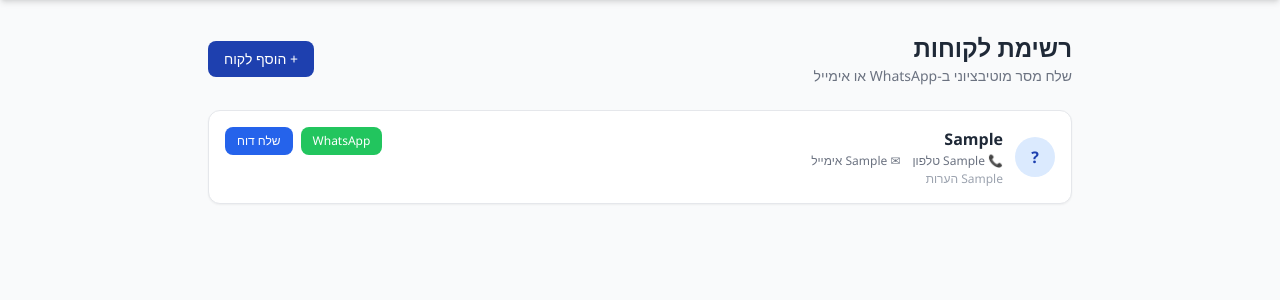
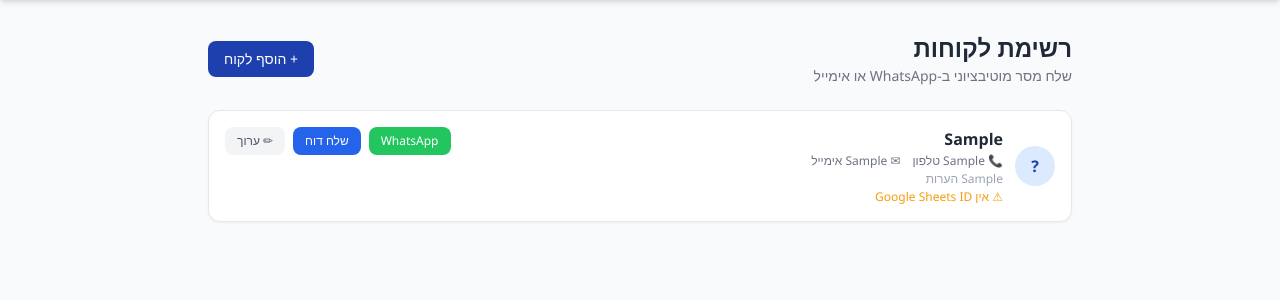
Before and after one commit to odedaviv/business-coach-app, a Flask app: template templates/contacts.html in a window 1280 px wide. Shown: the part 52-352 px from the top of the page. Run offline with Flask 3, Linux system fonts and the light colour scheme; the template is opened without the code that fills it: most values are stand-ins (such as "Sample title", 1, 10 or a date in 2020); some libraries are stand-ins or nearby versions.

Commit message:
Add edit contact button with Sheets ID support

```diff
--- a/app.py
+++ b/app.py
@@ -322,6 +322,30 @@ def api_save_contact():
         return jsonify({'error': str(e)}), 500
 
 
+@app.route('/api/update_contact', methods=['POST'])
+@admin_required
+def api_update_contact():
+    data = request.json
+    sheets_id = os.getenv('CONTACTS_SHEETS_ID', '')
+    if not sheets_id:
+        return jsonify({'error': 'CONTACTS_SHEETS_ID לא מוגדר'}), 400
+    try:
+        from contacts import update_contact
+        row_index = data.get('row_index', 2)
+        update_contact(sheets_id, row_index, {
+            'name': data.get('name', ''),
+            'phone': data.get('phone', ''),
+            'email': data.get('email', ''),
+            'meeting_day': data.get('meeting_day', ''),
+            'meeting_time': data.get('meeting_time', ''),
+            'notes': data.get('notes', ''),
+            'sheets_id': data.get('sheets_id', ''),
+        })
+        return jsonify({'success': True})
+    except Exception as e:
+        return jsonify({'error': str(e)}), 500
+
+
 if __name__ == '__main__':
     port = int(os.getenv('PORT', 5000))
     debug = os.getenv('FLASK_DEBUG', 'true').lower() == 'true'
--- a/contacts.py
+++ b/contacts.py
@@ -49,19 +49,21 @@ def save_contact(sheets_id, contact):
         contact.get('meeting_day', ''),
         contact.get('meeting_time', ''),
         contact.get('notes', ''),
+        contact.get('sheets_id', ''),
     ])
 
 
 def update_contact(sheets_id, row_index, contact):
     """row_index is 1-based (header=1, first data row=2)"""
     ws = get_contacts_sheet(sheets_id)
-    ws.update(f'A{row_index}:F{row_index}', [[
+    ws.update(f'A{row_index}:G{row_index}', [[
         contact.get('name', ''),
         contact.get('phone', ''),
         contact.get('email', ''),
         contact.get('meeting_day', ''),
         contact.get('meeting_time', ''),
         contact.get('notes', ''),
+        contact.get('sheets_id', ''),
     ]])
 
 
--- a/templates/contacts.html
+++ b/templates/contacts.html
@@ -43,7 +43,9 @@
       <input id="f-time" type="time" class="border border-gray-300 rounded-lg px-3 py-2 text-sm w-28 focus:outline-none focus:ring-2 focus:ring-blue-400" />
     </div>
     <input id="f-notes" type="text" placeholder="הערות"
-           class="border border-gray-300 rounded-lg px-3 py-2 text-sm sm:col-span-2 focus:outline-none focus:ring-2 focus:ring-blue-400" />
+           class="border border-gray-300 rounded-lg px-3 py-2 text-sm focus:outline-none focus:ring-2 focus:ring-blue-400" />
+    <input id="f-sheets" type="text" placeholder="Google Sheets ID (אופציונלי)"
+           class="border border-gray-300 rounded-lg px-3 py-2 text-sm focus:outline-none focus:ring-2 focus:ring-blue-400" />
   </div>
   <div class="flex gap-2 mt-3">
     <button onclick="saveContact()" class="bg-blue-800 text-white px-4 py-2 rounded-lg text-sm hover:bg-blue-700">שמור</button>
@@ -57,7 +59,9 @@
 {% if contacts %}
 <div class="space-y-3">
   {% for c in contacts %}
-  <div class="bg-white border border-gray-200 rounded-xl p-4 shadow-sm" id="card-{{ loop.index }}">
+  <div class="bg-white border border-gray-200 rounded-xl p-4 shadow-sm">
+    <!-- View mode -->
+    <div id="view-{{ loop.index0 }}">
       <div class="flex items-start justify-between gap-3 flex-wrap">
         <div class="flex items-center gap-3">
           <div class="w-10 h-10 bg-blue-100 rounded-full flex items-center justify-center text-blue-800 font-bold text-base shrink-0">
@@ -71,11 +75,16 @@
               {% if c['יום פגישה'] %}<span>📅 {{ c['יום פגישה'] }}{% if c['שעת פגישה'] %} {{ c['שעת פגישה'] }}{% endif %}</span>{% endif %}
             </div>
             {% if c['הערות'] %}<p class="text-xs text-gray-400 mt-0.5">{{ c['הערות'] }}</p>{% endif %}
+            {% if c.get('Google Sheets ID') %}
+            <p class="text-xs text-green-600 mt-0.5">✓ מחובר לגוגל שיטס</p>
+            {% else %}
+            <p class="text-xs text-amber-500 mt-0.5">⚠ אין Google Sheets ID</p>
+            {% endif %}
           </div>
         </div>
 
         <!-- Action buttons -->
-      <div class="flex gap-2 flex-wrap">
+        <div class="flex gap-2 flex-wrap items-start">
           {% if c['טלפון'] %}
           <button onclick="prepWhatsApp('{{ c['שם לקוח'] }}', '{{ c['טלפון'] }}', '{{ c.get('Google Sheets ID','') }}')"
                   class="bg-green-500 text-white px-3 py-1.5 rounded-lg text-xs font-medium hover:bg-green-600 transition-colors">
@@ -89,13 +98,17 @@
             שלח דוח
           </button>
           {% endif %}
+          <button onclick="showEdit({{ loop.index0 }})"
+                  class="bg-gray-100 text-gray-600 px-3 py-1.5 rounded-lg text-xs font-medium hover:bg-gray-200 transition-colors">
+            ✏ ערוך
+          </button>
         </div>
       </div>
 
-    <!-- WhatsApp preview (hidden by default) -->
+      <!-- WhatsApp preview -->
       <div id="wa-preview-{{ loop.index0 }}" class="hidden mt-3 p-3 bg-green-50 border border-green-200 rounded-lg">
         <p class="text-xs font-medium text-green-800 mb-1">הודעת WhatsApp:</p>
-      <p id="wa-text-{{ loop.index0 }}" class="text-sm text-gray-700 leading-relaxed"></p>
+        <p id="wa-text-{{ loop.index0 }}" class="text-sm text-gray-700 leading-relaxed whitespace-pre-line"></p>
         <div class="flex gap-2 mt-2">
           <a id="wa-link-{{ loop.index0 }}" href="#" target="_blank"
              class="bg-green-500 text-white px-4 py-1.5 rounded-lg text-sm font-medium hover:bg-green-600 transition-colors">
@@ -109,12 +122,44 @@
       <p id="email-ok-{{ loop.index0 }}" class="hidden text-green-600 text-xs mt-2">אימייל נשלח ✓</p>
       <p id="email-err-{{ loop.index0 }}" class="hidden text-red-600 text-xs mt-2"></p>
     </div>
+
+    <!-- Edit mode -->
+    <div id="edit-{{ loop.index0 }}" class="hidden">
+      <p class="font-semibold text-gray-700 mb-3">עריכת {{ c['שם לקוח'] }}</p>
+      <div class="grid grid-cols-1 sm:grid-cols-2 gap-3">
+        <input id="e-phone-{{ loop.index0 }}" type="tel" value="{{ c['טלפון'] }}" placeholder="טלפון"
+               class="border border-gray-300 rounded-lg px-3 py-2 text-sm focus:outline-none focus:ring-2 focus:ring-blue-400" />
+        <input id="e-email-{{ loop.index0 }}" type="email" value="{{ c['אימייל'] }}" placeholder="אימייל"
+               class="border border-gray-300 rounded-lg px-3 py-2 text-sm focus:outline-none focus:ring-2 focus:ring-blue-400" />
+        <div class="flex gap-2">
+          <select id="e-day-{{ loop.index0 }}" class="border border-gray-300 rounded-lg px-3 py-2 text-sm flex-1 focus:outline-none focus:ring-2 focus:ring-blue-400">
+            <option value="">יום פגישה...</option>
+            {% for day in ['ראשון','שני','שלישי','רביעי','חמישי','שישי'] %}
+            <option {% if c['יום פגישה'] == day %}selected{% endif %}>{{ day }}</option>
+            {% endfor %}
+          </select>
+          <input id="e-time-{{ loop.index0 }}" type="time" value="{{ c['שעת פגישה'] }}"
+                 class="border border-gray-300 rounded-lg px-3 py-2 text-sm w-28 focus:outline-none focus:ring-2 focus:ring-blue-400" />
+        </div>
+        <input id="e-notes-{{ loop.index0 }}" type="text" value="{{ c['הערות'] }}" placeholder="הערות"
+               class="border border-gray-300 rounded-lg px-3 py-2 text-sm focus:outline-none focus:ring-2 focus:ring-blue-400" />
+        <input id="e-sheets-{{ loop.index0 }}" type="text" value="{{ c.get('Google Sheets ID','') }}" placeholder="Google Sheets ID"
+               class="border border-gray-300 rounded-lg px-3 py-2 text-sm focus:outline-none focus:ring-2 focus:ring-blue-400 sm:col-span-2" />
+      </div>
+      <div class="flex gap-2 mt-3">
+        <button onclick="saveEdit({{ loop.index0 }}, '{{ c['שם לקוח'] }}')"
+                class="bg-blue-800 text-white px-4 py-2 rounded-lg text-sm hover:bg-blue-700">שמור שינויים</button>
+        <button onclick="cancelEdit({{ loop.index0 }})"
+                class="bg-gray-100 text-gray-700 px-4 py-2 rounded-lg text-sm hover:bg-gray-200">ביטול</button>
+      </div>
+      <p id="edit-ok-{{ loop.index0 }}" class="hidden text-green-600 text-sm mt-2">נשמר ✓</p>
+    </div>
+  </div>
   {% endfor %}
 </div>
 {% elif sheets_id %}
 <div class="bg-white border border-dashed border-gray-300 rounded-xl p-10 text-center text-gray-400">
   <p>אין לקוחות עדיין — לחץ "הוסף לקוח" להתחלה</p>
-  <p class="text-sm mt-1">הנתונים נשמרים בטאב "לקוחות" בגיליון שלך</p>
 </div>
 {% endif %}
 
@@ -128,6 +173,38 @@ function showAddForm() {
   document.getElementById('add-form').classList.toggle('hidden');
 }
 
+function showEdit(idx) {
+  document.getElementById(`view-${idx}`).classList.add('hidden');
+  document.getElementById(`edit-${idx}`).classList.remove('hidden');
+}
+
+function cancelEdit(idx) {
+  document.getElementById(`edit-${idx}`).classList.add('hidden');
+  document.getElementById(`view-${idx}`).classList.remove('hidden');
+}
+
+async function saveEdit(idx, name) {
+  const data = {
+    name,
+    phone: document.getElementById(`e-phone-${idx}`).value.trim(),
+    email: document.getElementById(`e-email-${idx}`).value.trim(),
+    meeting_day: document.getElementById(`e-day-${idx}`).value,
+    meeting_time: document.getElementById(`e-time-${idx}`).value,
+    notes: document.getElementById(`e-notes-${idx}`).value.trim(),
+    sheets_id: document.getElementById(`e-sheets-${idx}`).value.trim(),
+    row_index: idx + 2  // header is row 1, data starts at row 2
+  };
+  const res = await fetch('/api/update_contact', {
+    method: 'POST',
+    headers: { 'Content-Type': 'application/json' },
+    body: JSON.stringify(data)
+  });
+  const result = await res.json();
+  if (result.error) { alert(result.error); return; }
+  document.getElementById(`edit-ok-${idx}`).classList.remove('hidden');
+  setTimeout(() => location.reload(), 1000);
+}
+
 async function saveContact() {
   const data = {
     name: document.getElementById('f-name').value.trim(),
@@ -136,6 +213,7 @@ async function saveContact() {
     meeting_day: document.getElementById('f-day').value,
     meeting_time: document.getElementById('f-time').value,
     notes: document.getElementById('f-notes').value.trim(),
+    sheets_id: document.getElementById('f-sheets').value.trim(),
   };
   if (!data.name) { alert('שם לקוח הוא שדה חובה'); return; }
   const res = await fetch('/api/save_contact', {
@@ -154,10 +232,8 @@ async function prepWhatsApp(clientName, phone, sheetsId) {
   const preview = document.getElementById(`wa-preview-${idx}`);
   const textEl = document.getElementById(`wa-text-${idx}`);
   const linkEl = document.getElementById(`wa-link-${idx}`);
-
   textEl.textContent = 'מייצר הודעה...';
   preview.classList.remove('hidden');
-
   const res = await fetch('/api/send_whatsapp_prep', {
     method: 'POST',
     headers: { 'Content-Type': 'application/json' },
@@ -172,14 +248,12 @@ async function sendEmail(clientName, email, sheetsId) {
   const idx = contacts.findIndex(c => c['שם לקוח'] === clientName);
   const btn = document.getElementById(`email-btn-${idx + 1}`);
   if (btn) { btn.textContent = 'שולח...'; btn.disabled = true; }
-
   const res = await fetch('/api/send_email_report', {
     method: 'POST',
     headers: { 'Content-Type': 'application/json' },
     body: JSON.stringify({ client_name: clientName, email, sheets_id: sheetsId })
   });
   const data = await res.json();
-
   if (data.success) {
     document.getElementById(`email-ok-${idx}`).classList.remove('hidden');
     if (btn) { btn.textContent = 'נשלח ✓'; btn.classList.add('opacity-50'); }
```
Lines whose indentation alone changed are shown as unchanged.
